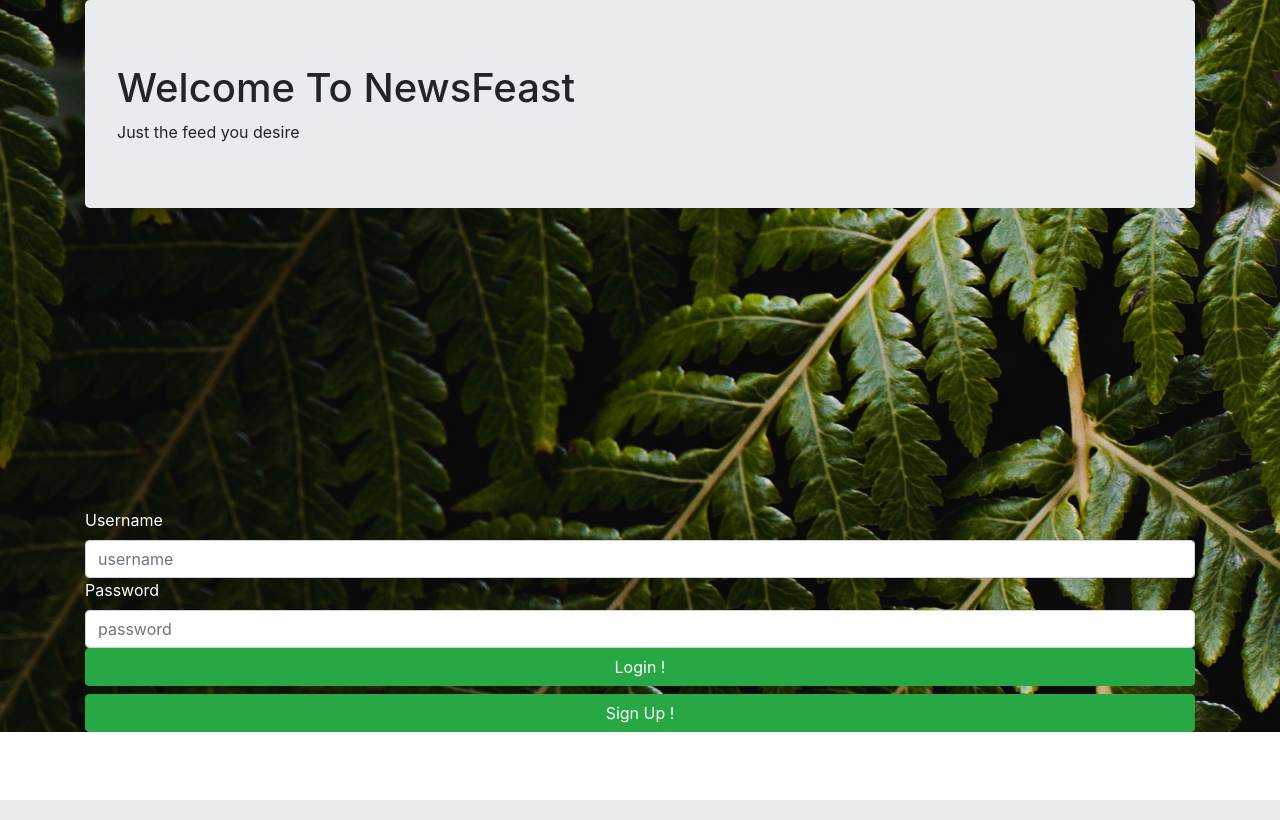
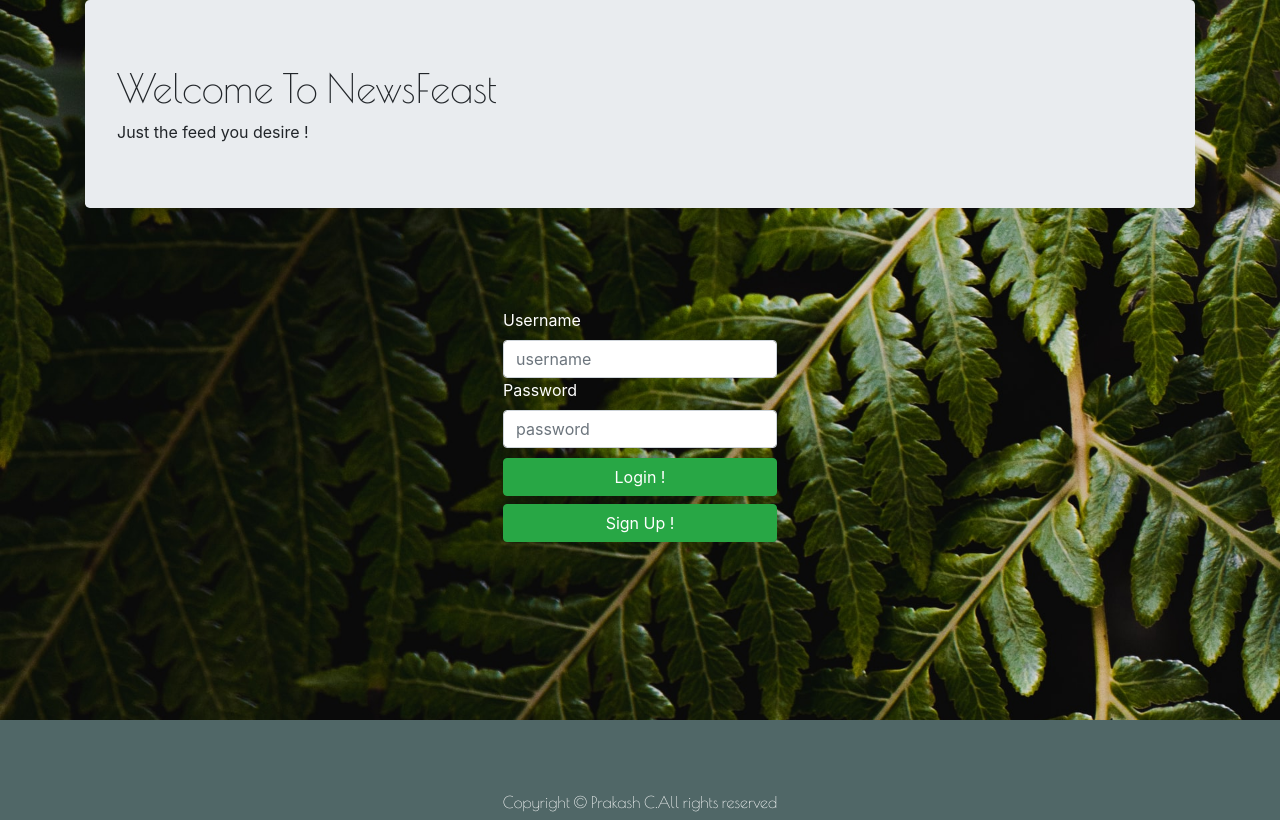
Before and after one commit to 0snowden0/Codes, a Flask app: page / in a window 1280 px wide. Run offline with Flask 2, Linux system fonts and the light colour scheme; some libraries are stand-ins or nearby versions.

Commit message:
login set

```diff
--- a/headlines/static/loginstyle.css
+++ b/headlines/static/loginstyle.css
@@ -5,9 +5,24 @@ html , body {
 .bg-stars{
 	background-image : url(./leaf.jpg);
 	background-size : cover;
+	height : 90%;
 	}
 
 .head{
-	margin-bottom : 300px;
+	margin-bottom : 100px;
 
 	}
+
+.bu {
+		margin-top : 10px
+
+		}
+.bg-end{
+	background-color: #506767;
+	height: 100px;
+	color : white;
+	}
+
+	h1, h2, h3, h4, h5, h6, .nav, .navbar {
+ font-family: 'Poiret One', cursive;
+			}
--- a/headlines/templates/login.html
+++ b/headlines/templates/login.html
@@ -7,42 +7,35 @@
 	<title>Login To NewsFeast</title>
 	<link rel="stylesheet" href="https://maxcdn.bootstrapcdn.com/bootstrap/4.5.2/css/bootstrap.min.css">
 	<link rel="stylesheet" href="{{ url_for('static', filename='loginstyle.css') }}">
+	<link href="https://fonts.googleapis.com/css?family=Poiret+One" rel="stylesheet" type="text/css">
 </head>
 </body>
 	<div class="container-fluid bg-stars">
 		<div class="container">
 			<div class="jumbotron head">
 				<h1>Welcome To NewsFeast</h1>
-				Just the feed you desire
+				Just the feed you desire !
 			</div>
-				<form class="justify-content-center" style="color:white" method="POST">
+				<div class="row align-items-center justify-content-center">
+				<form style="color:white" method="POST">
 				<div class="form-group">
 					<label for="name">Username</label>
 					<input action= " {{ url_for('log') }}" type="text" class="form-control" placeholder="username" name="username">
 					<label for="name">Password</label>
 					<input action= " {{ url_for('log') }}" type="password" class="form-control" placeholder="password" name="password">
-					<button type="submit" class="btn btn-success btn-block" name="type" value="login">Login !</button>
-					<button type="submit" class="btn btn-success btn-block" name="type" value="signup">Sign Up !</button>
+					<button type="submit" class="btn btn-success btn-block bu" name="type" value="login">Login !</button>
+					<button type="submit" class="btn btn-success btn-block bu" name="type" value="signup">Sign Up !</button>
 				</div>
 			</form>
+			</div>
 		</div>
-
-
-
-
-
-
-
-
-
-
-
-
-
-
-
-
-
+	</div>
+	<div class="container-fluid bg-end">
+		<div class="container h-100">
+			<div class="row h-100 align-items-end justify-content-center">
+				<h6>Copyright &#169; Prakash C.All rights reserved</h6>
+			</div>
+		</div>
 	</div>
 	<script src="https://ajax.googleapis.com/ajax/libs/jquery/3.5.1/jquery.min.js"></script>
 	<script src="https://cdnjs.cloudflare.com/ajax/libs/popper.js/1.16.0/umd/popper.min.js"></script>
```
